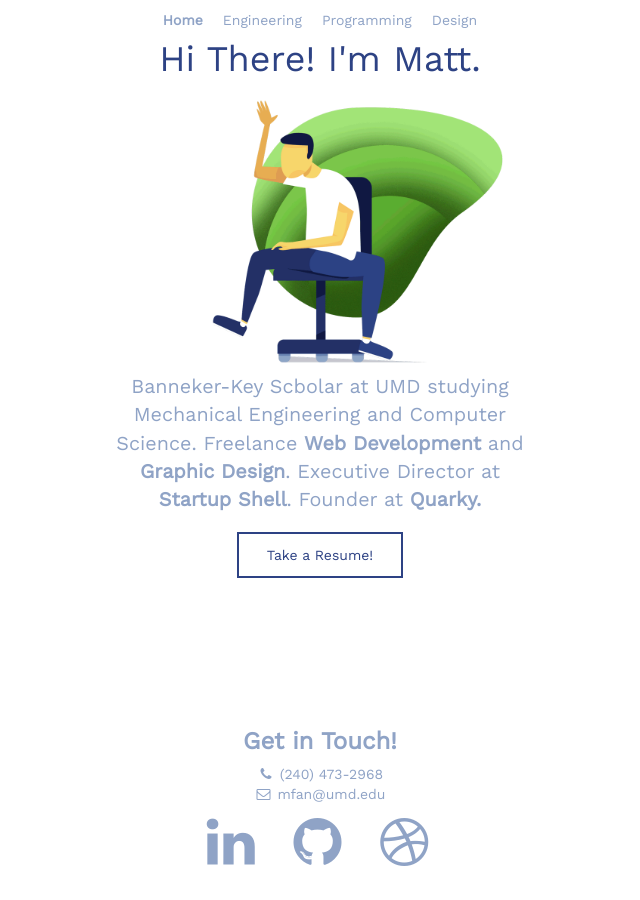
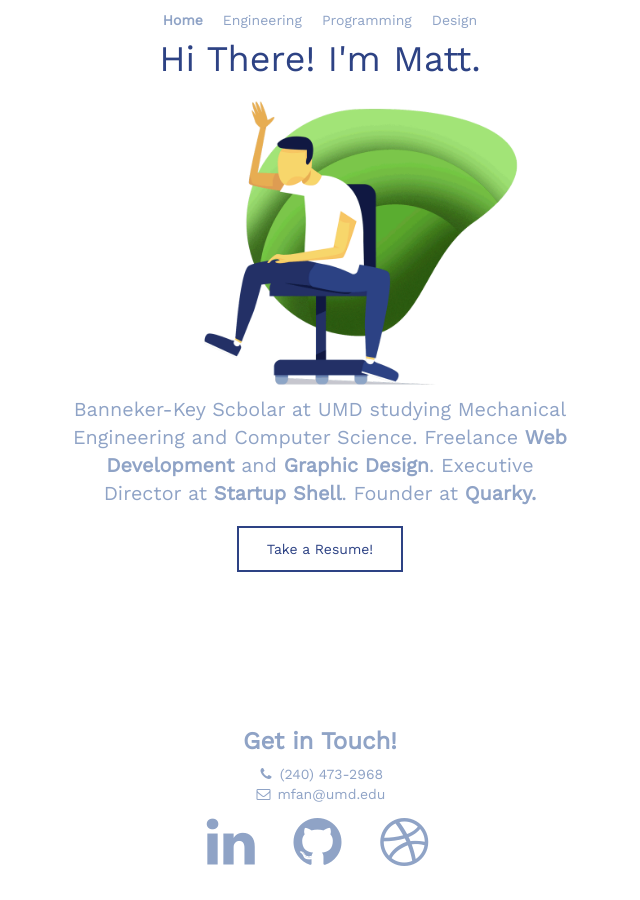
Before and after one commit to mattjfan/mattjfan.github.io, a Jekyll site: the page built from index.html, in a window 1280 px wide. Shown: the whole page, without its empty margins (320-960 px from the left). Built offline with Jekyll 4.4.1, drawn with Linux system fonts in a browser that asks for light colours; nearby versions of some CDN libraries.

Commit message:
fix safari rendering on mobile

```diff
--- a/css/styles.css
+++ b/css/styles.css
@@ -9,7 +9,7 @@
 }
 
 .container{
-  max-width:50vh;
+  max-width:60vh;
 }
 
 @media only screen and (max-width: 768px) {
@@ -21,7 +21,7 @@
 }
 
 img{
-  max-width:90%;
+  max-width:80%;
 }
 
 p{
@@ -49,6 +49,8 @@
 }
 
 .footer {
+  width:100%;
+  max-width:100%;
   position: absolute;
   right: 0;
   bottom: 1rem;
```
Also changed, not shown: 1 other file.
